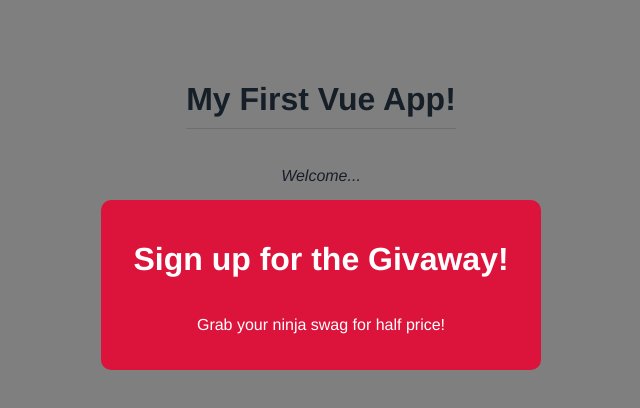
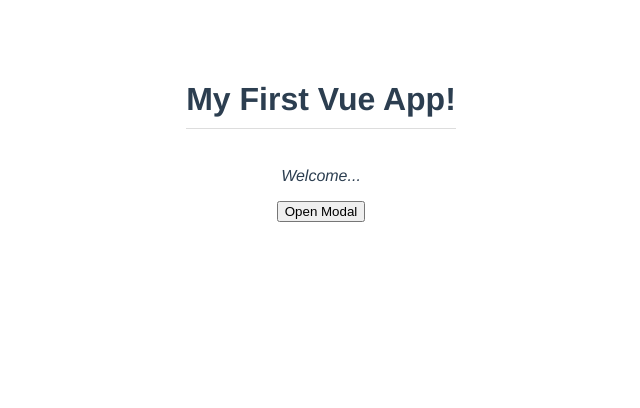
Before and after one commit to hekla00/modal-project, a Vue app: page / in a window 1280 px wide. Shown: the top 408 px of the page, without its empty margins (319-959 px from the left). Built offline with nearby package versions, Linux system fonts and the light colour scheme.

Commit message:
Lesson 26: Emitting Custom Events

```diff
--- a/src/App.vue
+++ b/src/App.vue
@@ -1,7 +1,10 @@
 <template>
   <h1>{{ title }}</h1>
   <p>Welcome...</p>
-  <Modal :heading="heading" :text="text" theme="sale" />
+  <div v-if="showModal">
+    <Modal :heading="heading" :text="text" theme="sale" @close="toggleModal" />
+  </div>
+  <button @click="toggleModal">Open Modal</button>
 </template>
 
 <script>
@@ -14,7 +17,13 @@
       title: "My First Vue App!",
       heading: "Sign up for the Givaway!",
       text: "Grab your ninja swag for half price!",
+      showModal: false,
     };
+  },
+  methods: {
+    toggleModal() {
+      this.showModal = !this.showModal;
+    },
   },
 };
 </script>
--- a/src/components/Modal.vue
+++ b/src/components/Modal.vue
@@ -1,5 +1,5 @@
 <template>
-  <div class="backdrop">
+  <div class="backdrop" @click="closeModal">
     <div class="modal" :class="{ sale: theme === 'sale' }">
       <h1>{{ heading }}</h1>
       <p>{{ text }}</p>
@@ -10,6 +10,11 @@
 <script>
 export default {
   props: ["heading", "text", "theme"],
+  methods: {
+    closeModal() {
+      this.$emit("close");
+    },
+  },
 };
 </script>
 
```
